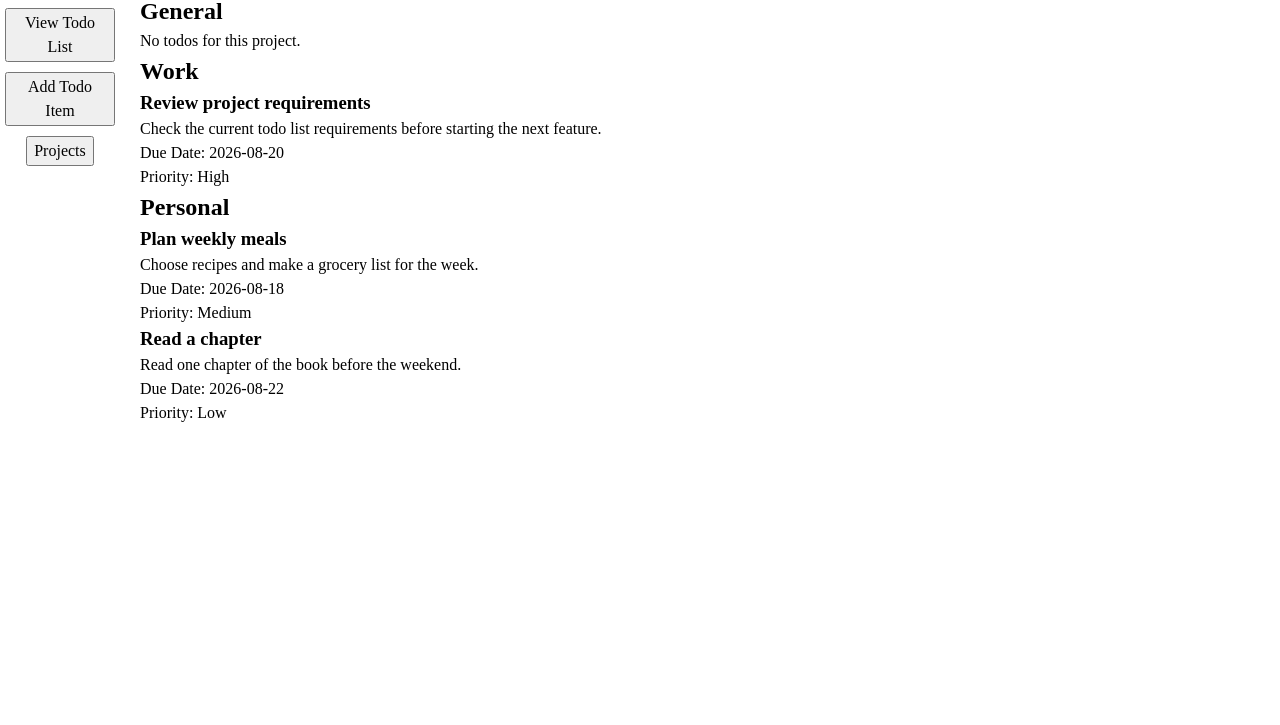
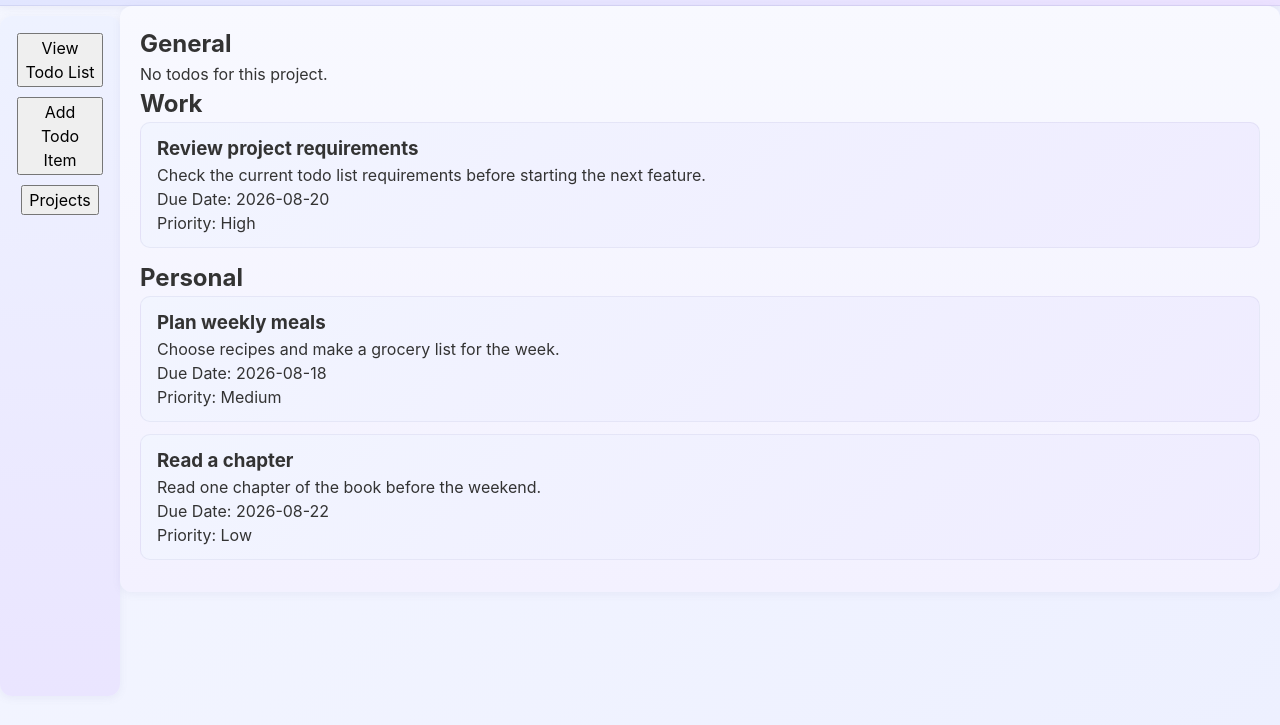
Before and after one commit to ThomasHenryBBC/odin-javascript-todo-list, a website built with webpack: page src/template.html in a window 1280 px wide. Shown: the part 75-800 px from the top of the page. Built offline with nearby package versions, Linux system fonts and the light colour scheme.

Commit message:
fix: styling of containers

```diff
--- a/src/styles/styles.css
+++ b/src/styles/styles.css
@@ -1,7 +1,23 @@
+body {
+  margin: 0;
+  font-family: 'Inter', Arial, sans-serif;
+  background: linear-gradient(135deg, rgb(245, 247, 255), rgb(237, 240, 255));
+  min-height: 100vh;
+  color: #333;
+}
+
+header {
+  background: linear-gradient(135deg, rgb(225, 230, 255), rgb(235, 225, 255));
+  padding: 1rem;
+  border-bottom: 1px solid rgba(120, 120, 180, 0.15);
+  box-shadow: 0 2px 8px rgba(100, 100, 150, 0.08);
+}
+
 header h1 {
   display: flex;
   justify-content: center;
   align-items: center;
+  margin: 0;
 }
 
 #main-container {
@@ -9,8 +25,7 @@ header h1 {
   flex-direction: row;
   justify-content: flex-start;
   align-items: flex-start;
-  margin-top: 20px;
-  gap: 20px;
+  min-height: calc(100vh - 100px);
 }
 
 nav {
@@ -19,8 +34,14 @@ nav {
   align-items: center;
   margin-top: 10px;
   margin-bottom: 10px;
-  flex: 1 1 120;
+  flex: 1 1 120px;
   max-width: 120px;
+  align-self: stretch;
+
+  background: linear-gradient(180deg, rgb(238, 242, 255), rgb(234, 229, 255));
+  border-radius: 12px;
+  padding: 12px;
+  box-shadow: 0 2px 8px rgba(100, 100, 150, 0.08);
 }
 
 nav button {
@@ -28,3 +49,24 @@ nav button {
   font-size: 16px;
   cursor: pointer;
 }
+
+#page-container {
+  flex: 1;
+
+  background: linear-gradient(180deg, rgb(248, 249, 255), rgb(243, 241, 255));
+  border-radius: 12px;
+  padding: 20px;
+  box-shadow: 0 2px 8px rgba(100, 100, 150, 0.08);
+}
+
+.todo-item {
+  background: linear-gradient(135deg, rgb(242, 245, 255), rgb(239, 236, 255));
+  border-radius: 10px;
+  padding: 12px 16px;
+  margin-bottom: 12px;
+  border: 1px solid rgba(120, 120, 180, 0.1);
+}
+
+.todo-item h3 {
+  margin-top: 0;
+}
```
